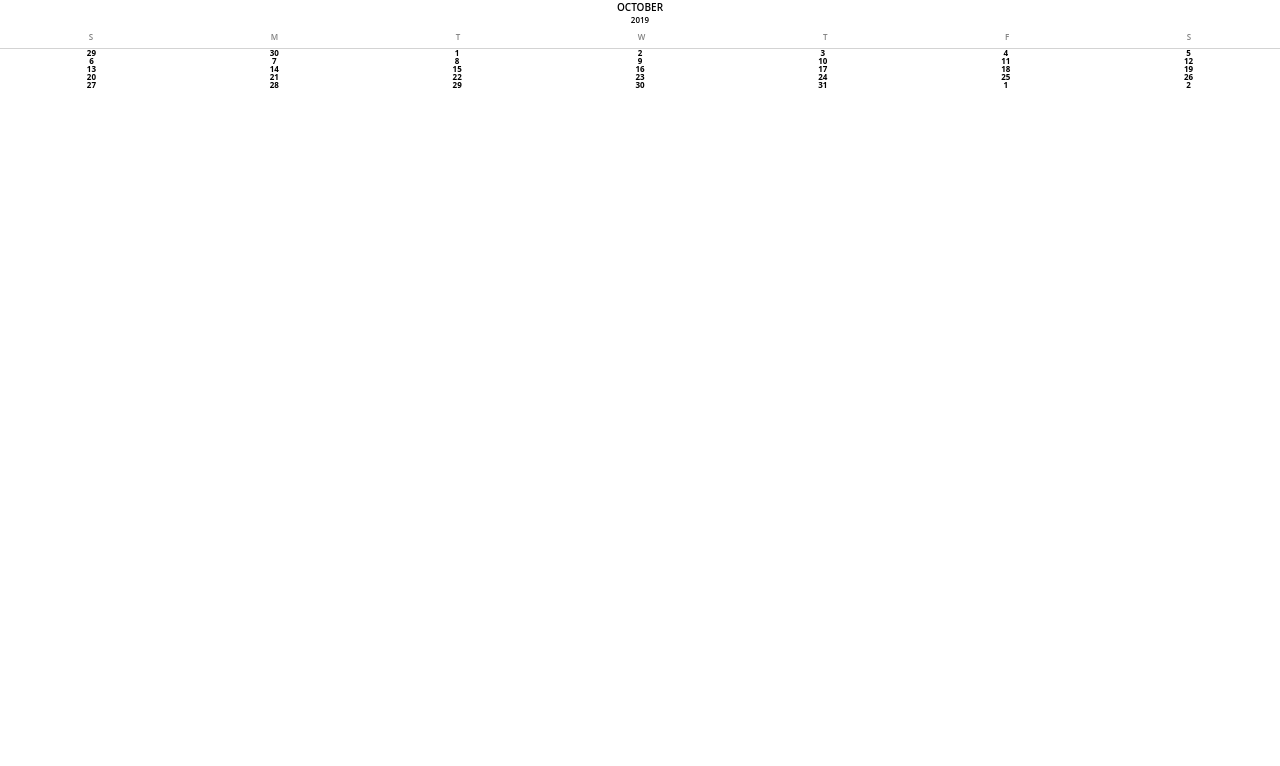
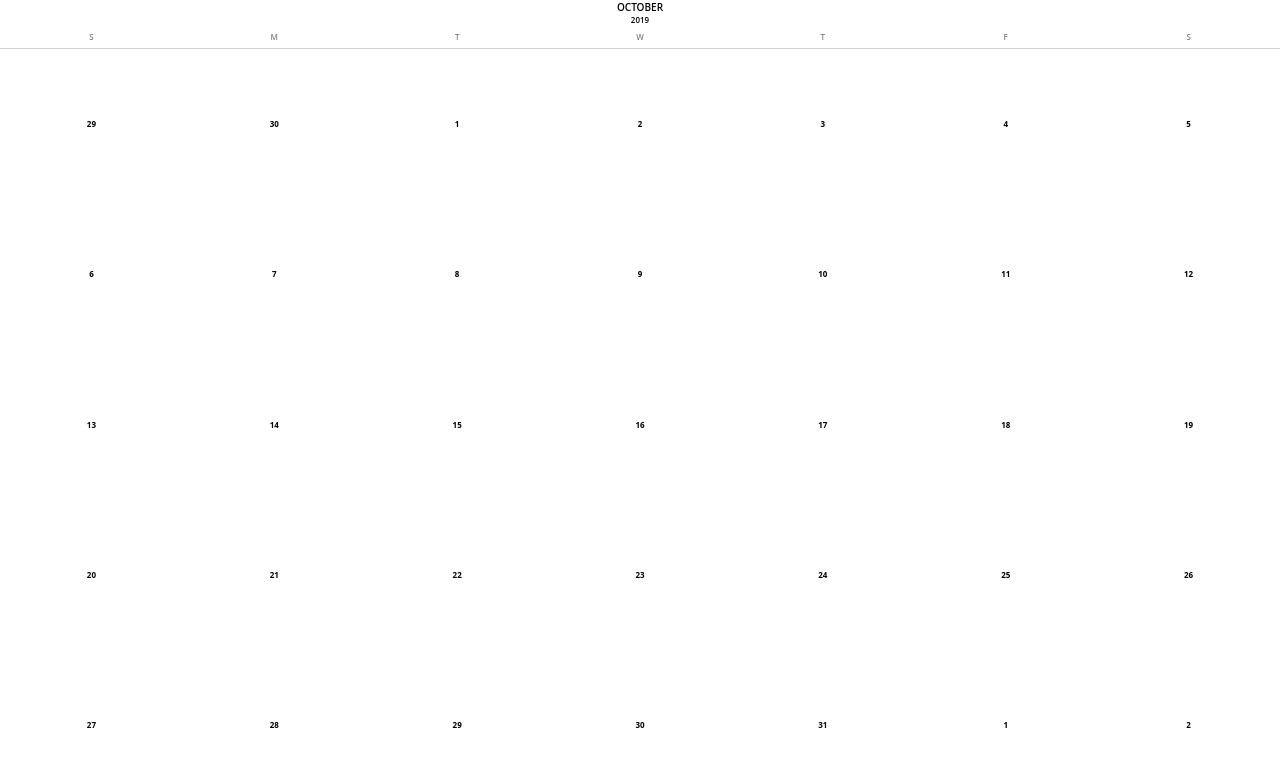
Before and after one commit to ReporterOne/reporter, a React (Create React App) app in the folder app/frontend/: page / in a window 1280 px wide. Shown: the top 766 px of the page. Built offline with nearby package versions, Linux system fonts and the light colour scheme.

Commit message:
working, need to add shadow on next and prev month and add transitions of months.

```diff
--- a/app/frontend/src/App.jsx
+++ b/app/frontend/src/App.jsx
@@ -5,16 +5,10 @@ import styled from 'styled-components';
 import GlobalStyle from './components/GlobalStyles.js';
 
 const App = (props) => {
-    const MainDiv = styled.div`
-    background: red;
-    flex: 2;
-    display: flex;
-    `;
 
     const Div = styled.div`
     display: flex;
     flex:1;
-    flex-grow:1;
     `;
     return (
         <>
--- a/app/frontend/src/components/Calendar/Calendar.jsx
+++ b/app/frontend/src/components/Calendar/Calendar.jsx
@@ -23,13 +23,11 @@ import styled from 'styled-components';
 
 const Calendar = (props) => {
     const Container = styled.div`
-        ${'' /* width: 90%; */}
         flex:1;
-        flex-grow:1;
         background: white;
-        height: auto;
         margin:0 auto;
-        flex-direction:row;
+        display:flex;
+        flex-direction:column;
     `;
     const date = new Date()
     const [currentDate, setCurrentDate] = useState(date);
--- a/app/frontend/src/components/Calendar/components/Cells.jsx
+++ b/app/frontend/src/components/Calendar/components/Cells.jsx
@@ -20,24 +20,28 @@ const CellsDateFormat = "d";
 const Cells = (props) => {
     const Container = styled.div`
         flex: 1 ;
-        flex-grow:1;
         display: flex;
         flex-wrap: wrap;
+        flex-direction:column;
     `;
     const Row = styled.div`
         margin: 0;
         padding: 0;
         display: flex;
-        flex-direction: row;
+        flex-direction:row;
         flex-wrap: wrap;
+        flex:1;
         width: 100%;
     `;
     const Column = styled.div`
-        position: relative;
         display: flex;
         flex:1;
-        flex-basis: calc(100%/7);
-        width: calc(100%/7);
+        flex-wrap: wrap;
+        border-color:red;
+        border-width:1px;
+
+        /* flex-basis: calc(100%/7); */
+        /* width: calc(100%/7); */
         align-items: center;
         justify-content: center;
     `;
@@ -70,7 +74,8 @@ const Cells = (props) => {
         }
         rows.push(
             <Row key={day}> {days} </Row>
-        );
+            );
+        console.log(rows)
         days = [];
     }
     return <Container >{rows}</Container>;
--- a/app/frontend/src/components/Calendar/components/Days.jsx
+++ b/app/frontend/src/components/Calendar/components/Days.jsx
@@ -23,14 +23,13 @@ const Days = (props) => {
         font-weight: 600;
         color: gray;
         font-size: 8px;
-        flex-grow:1;
+        flex:1;
         padding: .75em 0;
         border-bottom: 1px solid lightgray;
     `;
     const Container = styled.div`
         margin: 0;
         padding: 0;
-        flex:1;
         display: flex;
         flex-direction: row;
         flex-wrap: wrap;
--- a/app/frontend/src/components/Calendar/components/Header.jsx
+++ b/app/frontend/src/components/Calendar/components/Header.jsx
@@ -10,8 +10,7 @@ const YearFormat = "yyyy";
 
 const Header = (props) => {
 
-    const HeaderCell = styled.div`
-        flex:1;
+    const Container = styled.div`
         text-align: center;
         display: flex;
         flex-direction: column;
@@ -27,10 +26,10 @@ const Header = (props) => {
     `;
 
     return (
-        <HeaderCell>
+        <Container>
                 <MonthName> {format(props.currentDate,MonthFormat)} </MonthName>
                 <YearNumber> {format(props.currentDate,YearFormat)} </YearNumber>
-        </HeaderCell>
+        </Container>
     );
 };
 
--- a/app/frontend/src/components/Calendar/index.js
+++ b/app/frontend/src/components/Calendar/index.js
@@ -1,3 +1,3 @@
 import React from "react";
 import ReactDOM from "react-dom";
-export {default as Calendar} from './Calender.jsx';
+export {default as default} from './Calender.jsx';
--- a/app/frontend/src/components/GlobalStyles.js
+++ b/app/frontend/src/components/GlobalStyles.js
@@ -21,6 +21,7 @@ const GlobalStyle = createGlobalStyle`
         margin: 0;
         padding: 0;
         display: flex;
+        flex:1;
         flex-direction: column;
     }
 
```
